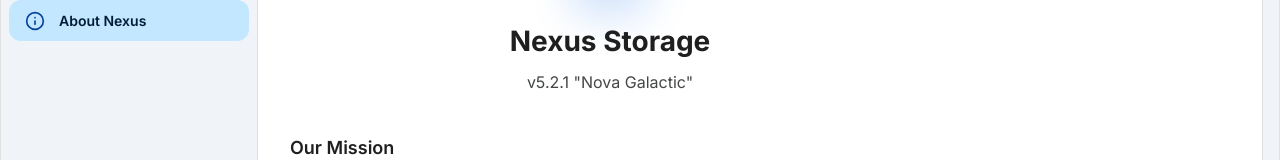
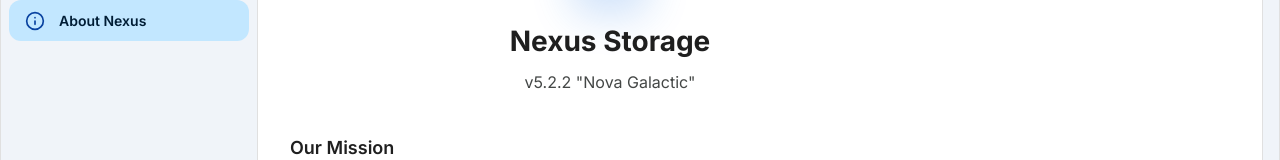
Before and after one commit to KOUSSEMON-Aurel/Nexus-Storage, a React (Vite) app in the folder nexus-gui/: page /settings in a window 1280 px wide. Both pictures are taken after a click on the element "About Nexus". Shown: the part 210-370 px from the top of the page. Built offline with nearby package versions, Linux system fonts and the light colour scheme.

Commit message:
chore: bump version to 5.2.2 for stability release

```diff
--- a/nexus-gui/package.json
+++ b/nexus-gui/package.json
@@ -1,7 +1,7 @@
 {
   "name": "nexus-gui",
   "private": true,
-  "version": "5.2.1",
+  "version": "5.2.2",
   "type": "module",
   "scripts": {
     "dev": "vite",
--- a/nexus-gui/src-tauri/tauri.conf.json
+++ b/nexus-gui/src-tauri/tauri.conf.json
@@ -1,7 +1,7 @@
 {
   "$schema": "https://schema.tauri.app/config/2",
   "productName": "nexus-gui",
-  "version": "5.2.1",
+  "version": "5.2.2",
   "identifier": "com.aurel.nexus-gui",
   "build": {
     "beforeDevCommand": "npm run dev",
--- a/nexus-gui/src/pages/SettingsPage.tsx
+++ b/nexus-gui/src/pages/SettingsPage.tsx
@@ -452,7 +452,7 @@ const SettingsPage: React.FC<SettingsPageProps> = ({ onClose }) => {
                     <RefreshCw size={44} color="white" />
                   </div>
                   <h2 style={{ fontSize: 28, fontWeight: 700, color: c.textPrimary, margin: "0 0 8px 0" }}>Nexus Storage</h2>
-                  <p style={{ fontSize: 16, color: c.textSecondary, margin: 0 }}>v5.2.1 "Nova Galactic"</p>
+                  <p style={{ fontSize: 16, color: c.textSecondary, margin: 0 }}>v5.2.2 "Nova Galactic"</p>
                 </div>
 
                 <div style={{ display: "flex", flexDirection: "column", gap: 32 }}>
```
Also changed, not shown: 2 other files (tests, documents, lock files or other folders).
